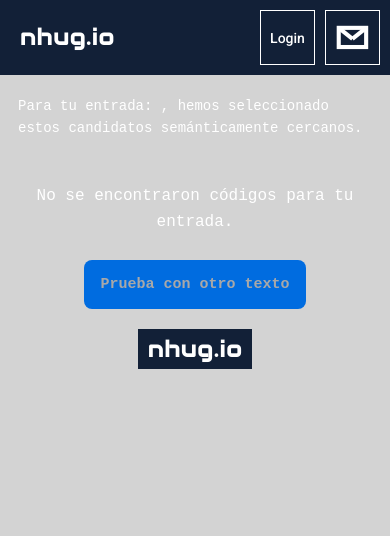
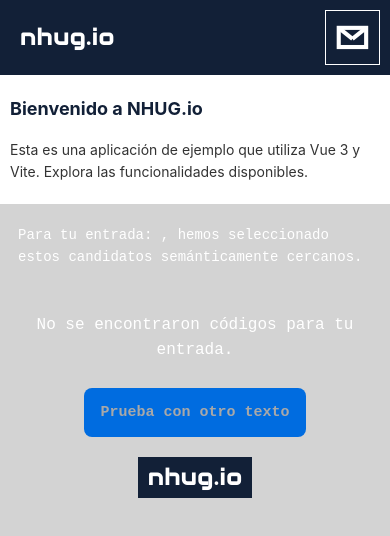
Before and after one commit to jmgomezco/nhug-io, a Vue app: page / in a window 390 px wide. Shown: the top 536 px of the page. Built offline with nearby package versions, Linux system fonts and the light colour scheme.

Commit message:
Restore older ContainerInicio.vue and create ContainerTexto.vue component
Co-authored-by: jmgomezco <180077261+jmgomezco@users.noreply.github.com>

```diff
--- a/src/App.vue
+++ b/src/App.vue
@@ -1,10 +1,15 @@
 <script setup>
 import ContainerInicio from '@/components/ContainerInicio.vue'
+import ContainerTexto from '@/components/ContainerTexto.vue'
 import ContainerSelect from '@/components/ContainerSelect.vue'
 </script>
 
 <template>
   <ContainerInicio />
+  <ContainerTexto
+    titulo="Bienvenido a NHUG.io"
+    texto="Esta es una aplicación de ejemplo que utiliza Vue 3 y Vite. Explora las funcionalidades disponibles."
+  />
   <ContainerSelect>
     <template #superior>
       <h2 class="titulo-superior">Sección Superior</h2>
--- a/src/components/ContainerInicio.vue
+++ b/src/components/ContainerInicio.vue
@@ -2,17 +2,13 @@
   <div class="container-inicio">
     <div class="contenido">
       <Marca />
-      <div class="botones-grupo">
-        <BotonLogin />
-        <BotonSobre />
-      </div>
+      <BotonSobre />
     </div>
   </div>
 </template>
 
 <script setup>
 import Marca from '@/components/Marca.vue'
-import BotonLogin from '@/components/BotonLogin.vue'
 import BotonSobre from '@/components/BotonSobre.vue'
 </script>
 
@@ -34,21 +30,10 @@ import BotonSobre from '@/components/BotonSobre.vue'
   margin: 0 auto;
 }
 
-/* Grupo de botones: BotonLogin y BotonSobre */
-.botones-grupo {
-  display: flex;
-  gap: 15px;
-  align-items: center;
-}
-
 /* Responsive: en pantallas pequeñas, mantener el diseño horizontal pero ajustar espaciado */
 @media (max-width: 768px) {
   .container-inicio {
     padding: 15px;
-  }
-
-  .botones-grupo {
-    gap: 12px;
   }
 }
 
@@ -56,9 +41,5 @@ import BotonSobre from '@/components/BotonSobre.vue'
   .container-inicio {
     padding: 10px;
   }
-
-  .botones-grupo {
-    gap: 10px;
-  }
 }
 </style>
--- /dev/null
+++ b/src/components/ContainerTexto.vue
@@ -0,0 +1,83 @@
+<template>
+  <div class="container-texto">
+    <div class="contenido-texto">
+      <h2 v-if="titulo" class="titulo">{{ titulo }}</h2>
+      <p class="texto">{{ texto }}</p>
+    </div>
+  </div>
+</template>
+
+<script setup>
+defineProps({
+  titulo: {
+    type: String,
+    default: ''
+  },
+  texto: {
+    type: String,
+    required: true
+  }
+})
+</script>
+
+<style scoped>
+/* Contenedor de texto con fondo consistente */
+.container-texto {
+  background-color: #ffffff;
+  width: 100%;
+  padding: 30px 20px;
+  box-sizing: border-box;
+}
+
+/* Contenedor interno para el texto */
+.contenido-texto {
+  max-width: 1200px;
+  margin: 0 auto;
+  text-align: left;
+}
+
+/* Estilo del título */
+.titulo {
+  color: #122037;
+  font-size: 24px;
+  margin: 0 0 15px 0;
+  font-weight: bold;
+}
+
+/* Estilo del texto */
+.texto {
+  color: #333;
+  font-size: 16px;
+  line-height: 1.6;
+  margin: 0;
+}
+
+/* Responsive: ajustar tamaños en pantallas pequeñas */
+@media (max-width: 768px) {
+  .container-texto {
+    padding: 25px 15px;
+  }
+
+  .titulo {
+    font-size: 20px;
+  }
+
+  .texto {
+    font-size: 15px;
+  }
+}
+
+@media (max-width: 480px) {
+  .container-texto {
+    padding: 20px 10px;
+  }
+
+  .titulo {
+    font-size: 18px;
+  }
+
+  .texto {
+    font-size: 14px;
+  }
+}
+</style>
```
